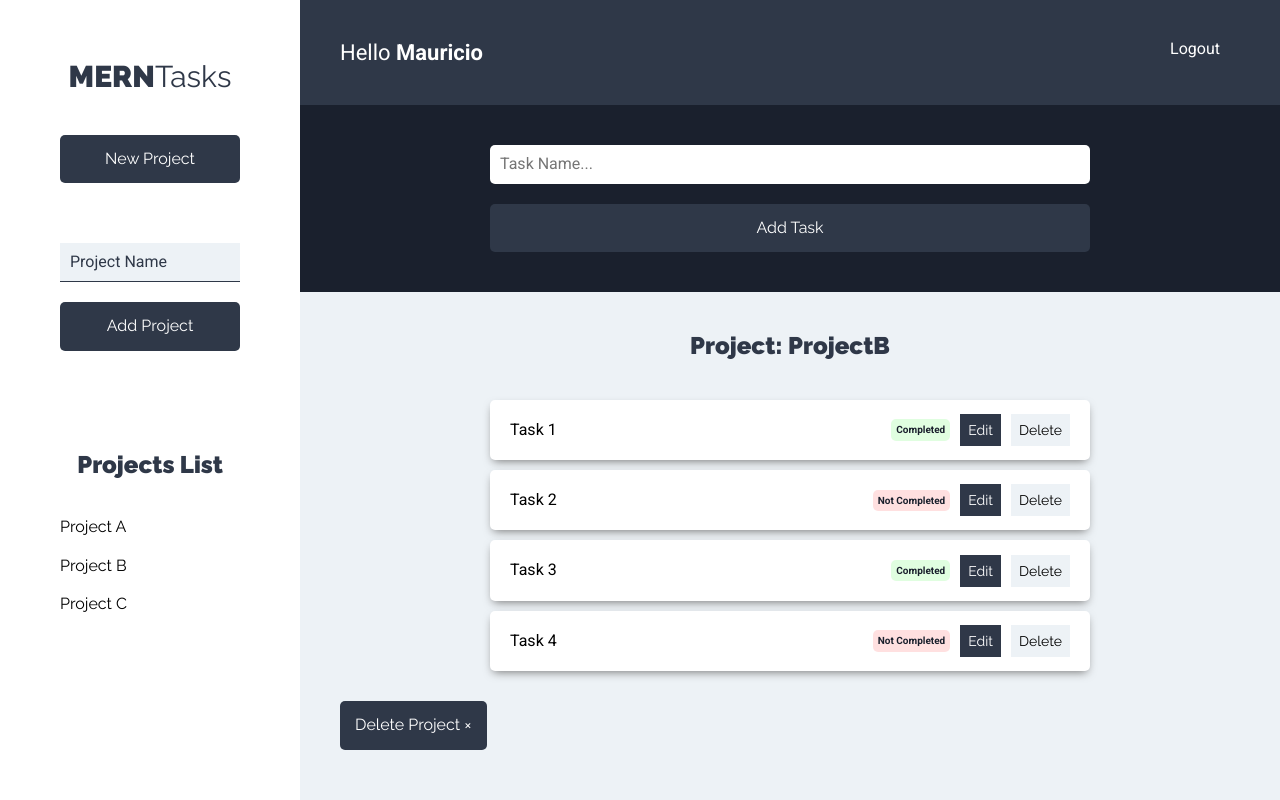
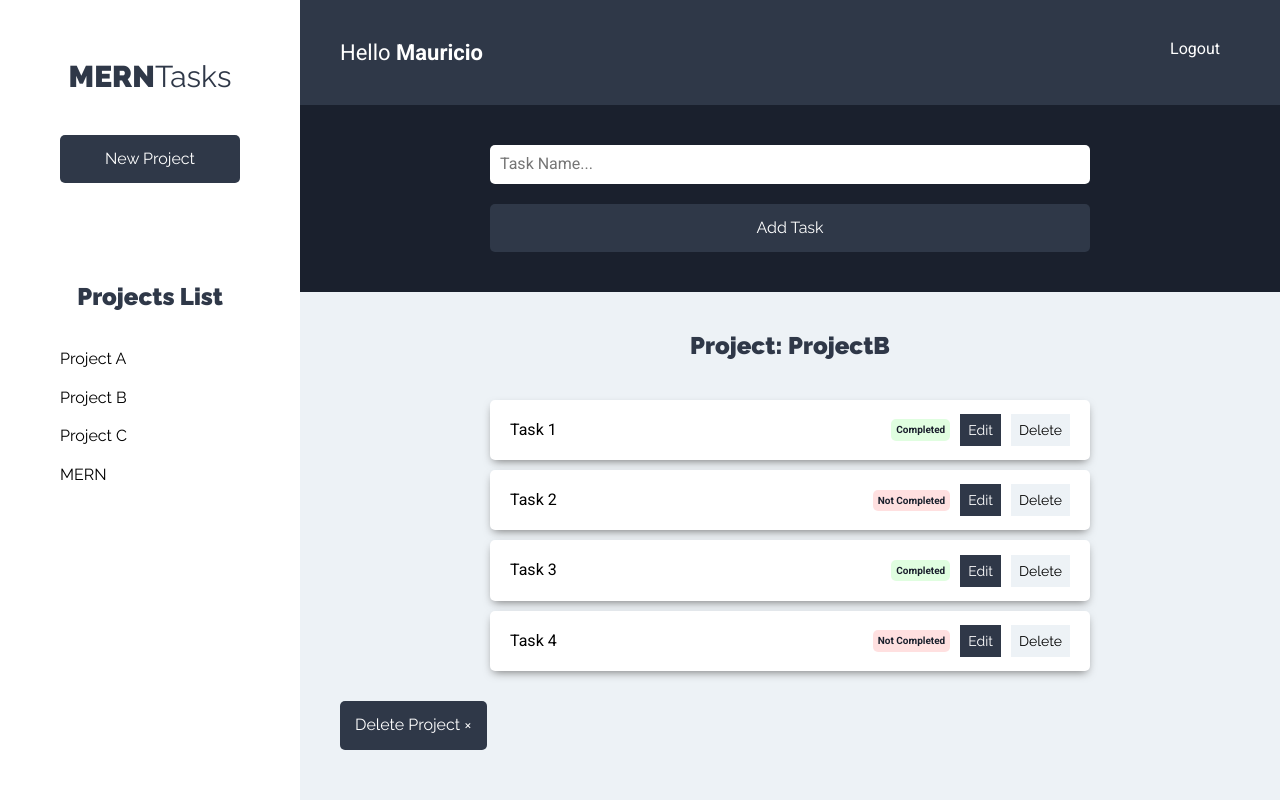
Before and after one commit to MauricioParadaG/frontprojectsadmin, a React (Create React App) app: page /projects in a window 1280 px wide. Built offline with nearby package versions, Linux system fonts and the light colour scheme.

Commit message:
Consumiento la primera function con ayuda de useReducer y useContext, And creating already my second global state for ListedProjects component
Consumiento la primera function con ayuda de useReducer y useContext, And creating already my second global state for ListedProjects component

```diff
--- a/src/components/layout/Sidebar.component.js
+++ b/src/components/layout/Sidebar.component.js
@@ -7,7 +7,7 @@ const SidebarComponent = () => {
         <aside>
             <h1>MERN<span>Tasks</span> </h1>
 
-            <NewProjectComponent></NewProjectComponent>
+            <NewProjectComponent/>
 
             <div className="projects">
                 <h2>Projects List</h2>
--- a/src/components/projects/ListedProjects.component.js
+++ b/src/components/projects/ListedProjects.component.js
@@ -1,18 +1,19 @@
-import React from 'react';
+import React, {useContext} from 'react';
 import ProjectComponent from './Project.component';
+import {ProjectContext} from '../../context/projects/projectContext';
 
 const ListedProjectsComponent = () => {
 
-    const newProjects = [
-        {name: 'Project A'},
-        {name: 'Project B'},
-        {name: 'Project C'}
-    ];
+    //useContext State-> projectsContext.newProjectsState
+    const projectsContext = useContext(ProjectContext);
+
+    if (projectsContext.newProjectsState.length === 0) return null;
 
     return (
         <ul className="listed-projects">
-            {newProjects.map(project =>(
+            {projectsContext.newProjectsState.map(project =>(
             <ProjectComponent
+            key={project.id}
             newProjectsState={project}
             />
         ))}
--- a/src/components/projects/NewProject.component.js
+++ b/src/components/projects/NewProject.component.js
@@ -1,6 +1,13 @@
 import React, {useContext, useState} from 'react';
 
+import {ProjectContext} from '../../context/projects/projectContext';
+
 const NewProjectComponent = () => {
+
+    // getting the state of the form with useContext and Reducer -> projectsContext.newProjectFormState
+    const projectsContext = useContext(ProjectContext);
+
+
 
     const [newProject, setNewProjectState] = useState({
         name:''
@@ -21,16 +28,22 @@ const NewProjectComponent = () => {
         event.preventDefault();
     }
 
+    const onClick = () => {
+        projectsContext.setShowFormState()
+    }
+
 
     return (
         <>
             <button
             type="button"
             className="btn btn-block btn-primary"
+            onClick={onClick}
             >
             New Project
             </button>
 
+            { (projectsContext.newProjectFormState) ?
                 <form
                 className="form-new-project"
                 onSubmit={onSubmit}
@@ -50,6 +63,11 @@ const NewProjectComponent = () => {
 
                 </form>
 
+                :
+                null
+
+            }
+
         </>
     )
 }
--- a/src/context/projects/projectReducer.js
+++ b/src/context/projects/projectReducer.js
@@ -1,7 +1,13 @@
-//import React from 'react'
+import {FORM_PROJECT} from '../../types/index';
 
 export default (state, action) => {
     switch (action.type){
+        case FORM_PROJECT:
+            return {
+                ...state,
+                form: true
+            }
+
         default:
         return state;
     }
--- a/src/context/projects/projectState.js
+++ b/src/context/projects/projectState.js
@@ -2,10 +2,17 @@ import React, { useReducer } from 'react';
 
 import projectContext from './projectContext';
 import projectReducer from './projectReducer';
+import {FORM_PROJECT} from '../../types/index';
 
 const ProjectState = props => {
 
     const initialState = {
+         newProjects : [
+            {id: 1, name: 'Project A'},
+            {id: 2, name: 'Project B'},
+            {id: 3, name: 'Project C'},
+            {id: 4, name: 'MERN'},
+        ],
         form : false
     }
 
@@ -14,10 +21,18 @@ const ProjectState = props => {
 
     // CRUD Project
 
+    const setShowFormState = () =>{
+        dispatch({
+            type: FORM_PROJECT
+        })
+    }
+
     return (
         <projectContext.Provider
         value={{
-            newProjectFormState: state.form
+            newProjectsState: state.newProjects,
+            newProjectFormState: state.form,
+            setShowFormState
           }}
         >
             {props.children}
--- a/src/types/index.js
+++ b/src/types/index.js
@@ -0,0 +1 @@
+export const FORM_PROJECT = 'FORM_PROJECT';
```
Lines whose indentation alone changed are shown as unchanged.
